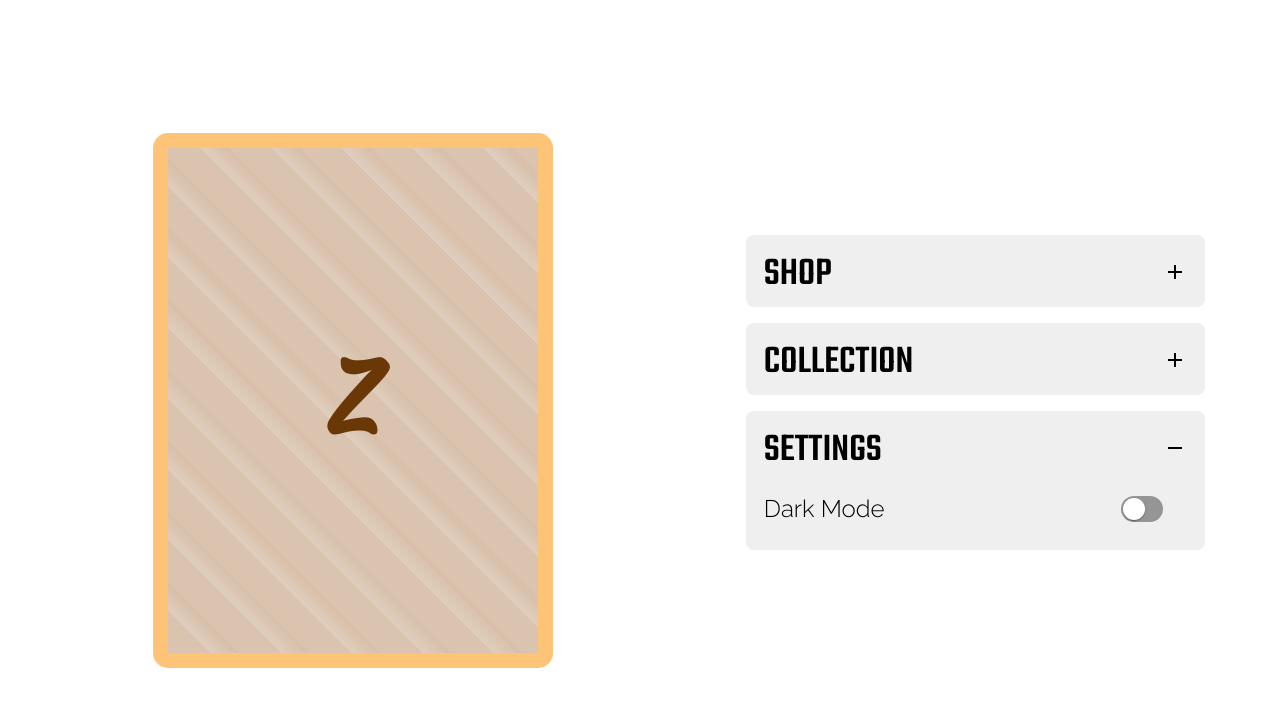
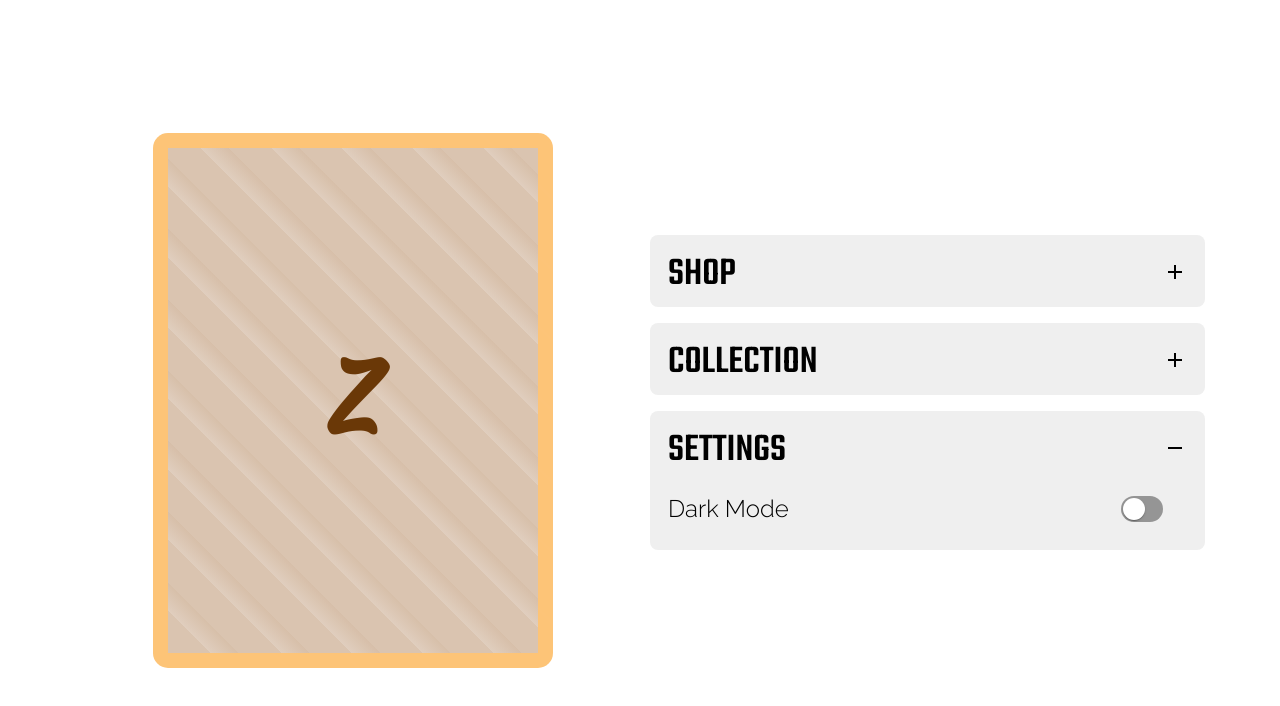
Before and after one commit to sprajams/zoo-facts, a React (Create React App) app: page / in a window 1280 px wide. Both pictures are taken after a click on the button "SETTINGS". Shown: the top 706 px of the page. Built offline with nearby package versions, Linux system fonts and the light colour scheme; a web font is replaced by a local one.

Commit message:
@media grid spacing for accordion

```diff
--- a/src/App.css
+++ b/src/App.css
@@ -42,19 +42,19 @@
     display: grid;
     padding: 0 20px;
     width: 100%;
+    grid-template-columns: repeat(12, 1fr);
   }
   .cardMain {
     grid-column-start: 1;
     grid-column-end: 7;
   }
   .collectionContainer {
-    grid-column-start: 8;
+    grid-column-start: 7;
     grid-column-end: 13;
   }
 }
 @media (min-width: 1024px) {
   .activeDisplay {
-    grid-template-columns: repeat(12, 1fr);
     grid-gap: 20px;
     padding: 0 75px;
   }
--- a/src/components/AccordionGroup/style.scss
+++ b/src/components/AccordionGroup/style.scss
@@ -23,9 +23,12 @@
 }
 
 .collectionList--empty {
-  font-size: 1.5em;
+  font-size: 1.2em;
   letter-spacing: 0.03em;
   line-height: 1.25em;
   grid-column-start: 1;
   grid-column-end: span 5;
+  @media (min-width: 768px) {
+    font-size: 1.5em;
+  }
 }
--- a/src/components/ToggleDark/style.scss
+++ b/src/components/ToggleDark/style.scss
@@ -2,5 +2,8 @@
   display: flex;
   align-items: center;
   justify-content: space-between;
-  font-size: 1.5em;
+  font-size: 1.2em;
+  @media (min-width: 768px) {
+    font-size: 1.5em;
+  }
 }
```
